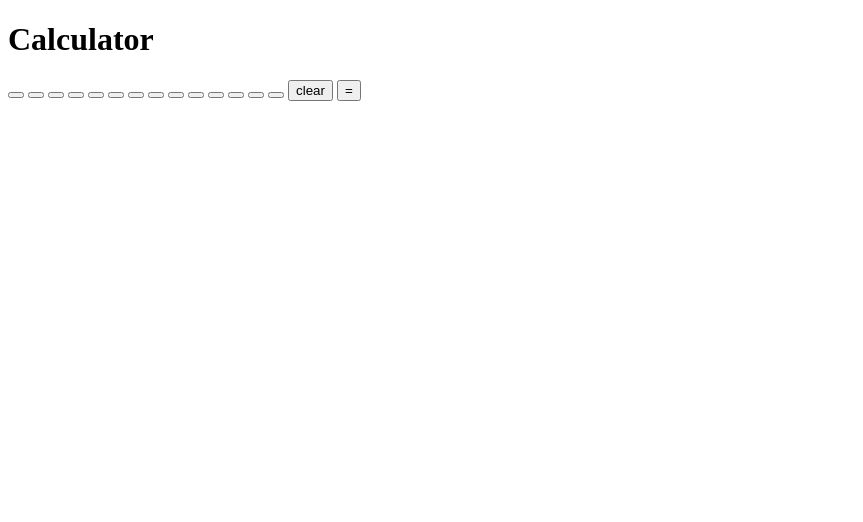
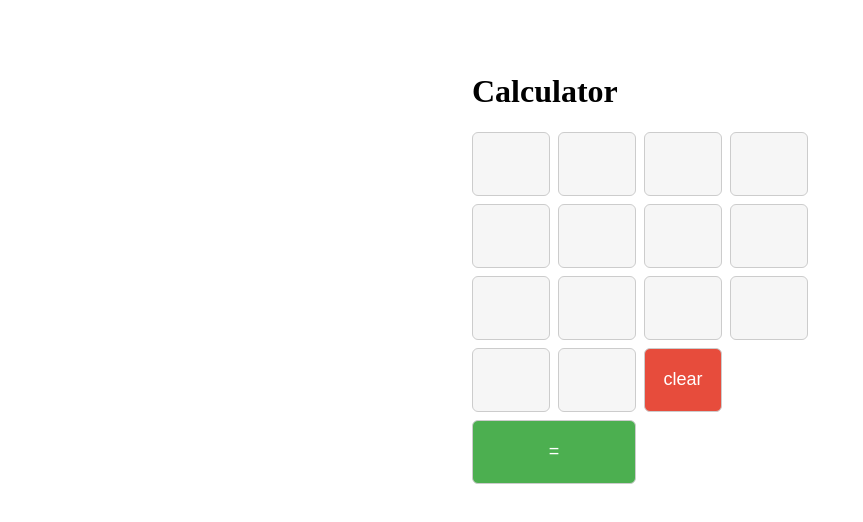
Before and after one commit to ananthusankar1729/Calculator, a plain HTML site: page src/index.html in a window 1280 px wide. Shown: the whole page, without its empty margins (0-863 px from the left). Drawn offline with Linux system fonts and the light colour scheme.

Commit message:
Add style to Calculator

```diff
--- a/src/index.html
+++ b/src/index.html
@@ -8,8 +8,9 @@
     <link rel="stylesheet" href="./style.css">
 </head>
 <body>
+    <div class="container">
         <h1>Calculator</h1>
-    <div class="container">
+        <div class="box">
             <button class="digits"></button>
             <button class="digits"></button>
             <button class="digits"></button>
@@ -26,7 +27,7 @@
             <button class="digits"></button>
             <button class="clear">clear</button>
             <button class="equalto">=</button>
-
+        </div>
     </div>
 </body>
 </html>
--- a/src/style.css
+++ b/src/style.css
@@ -0,0 +1,55 @@
+/* .container{
+    align-content: center;
+    justify-items: center;
+}
+
+
+.box{
+    background-color: antiquewhite;
+    height: 50vh;
+    width: 35vh;
+    display: flex;
+    justify-self: center;
+    flex-wrap: nowrap;
+    flex-direction: column;
+    flex: 1 1 auto;
+}
+button{
+    height: 30px;
+    width: 30px;
+} */
+.container {
+  max-width: 360px;
+  margin: 40px auto;
+  padding: 12px;
+  box-sizing: border-box;
+}
+
+.box {
+  display: grid;
+  grid-template-columns: repeat(4, 1fr); /* 4 columns */
+  gap: 8px;                /* space between buttons */
+  align-items: stretch;
+}
+
+/* Make every button fill its grid cell and look consistent */
+.box button {
+  width: 100%;
+  height: 64px;
+  font-size: 18px;
+  border: 1px solid #ccc;
+  border-radius: 6px;
+  background: #f6f6f6;
+  cursor: pointer;
+  box-sizing: border-box;
+  display: inline-flex;
+  align-items: center;
+  justify-content: center;
+}
+
+.box .equalto {
+  grid-column: span 2;
+  background: #4caf50;
+  color: white;
+}
+.box .clear { background: #e74c3c; color: white; }
```
Lines whose indentation alone changed are shown as unchanged.
